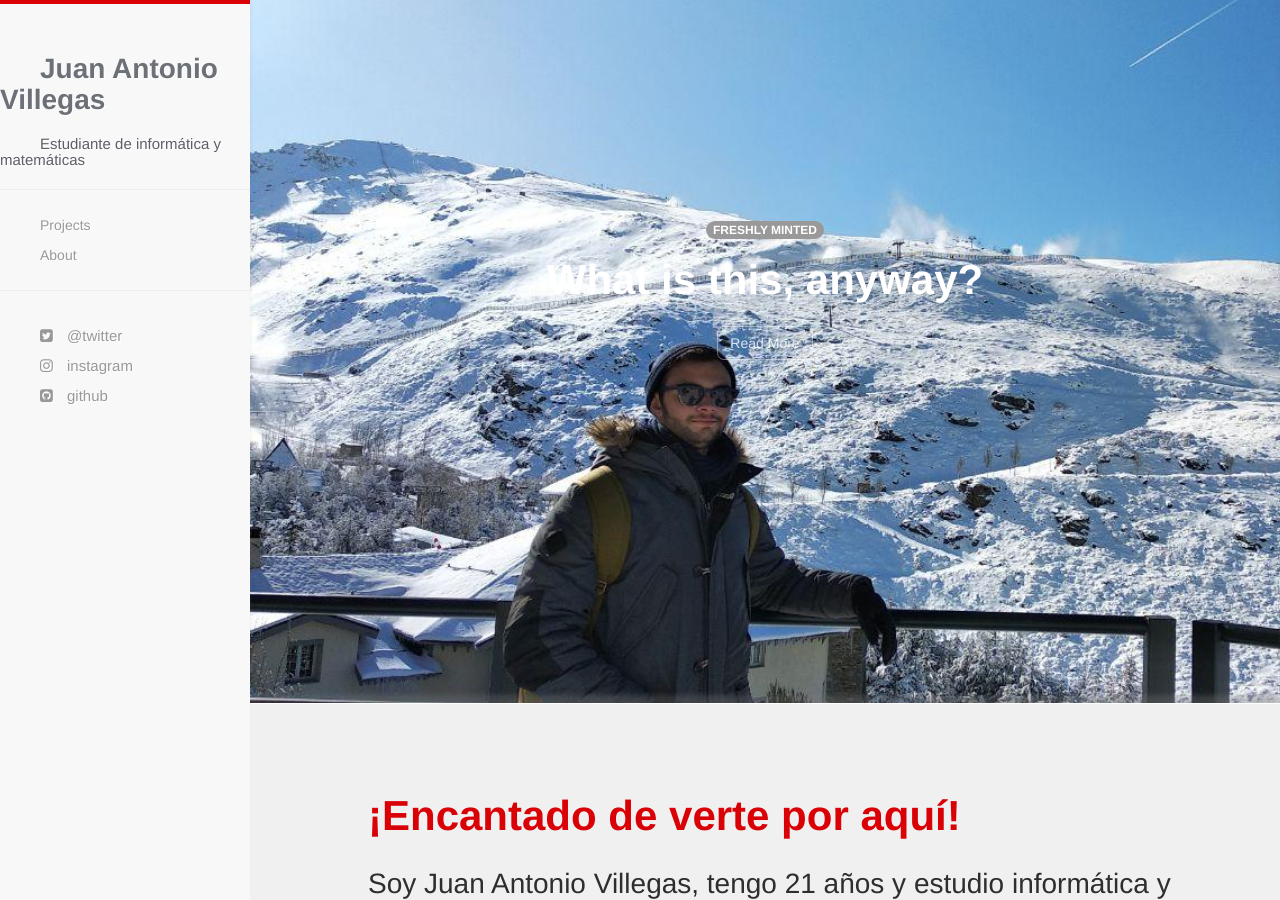
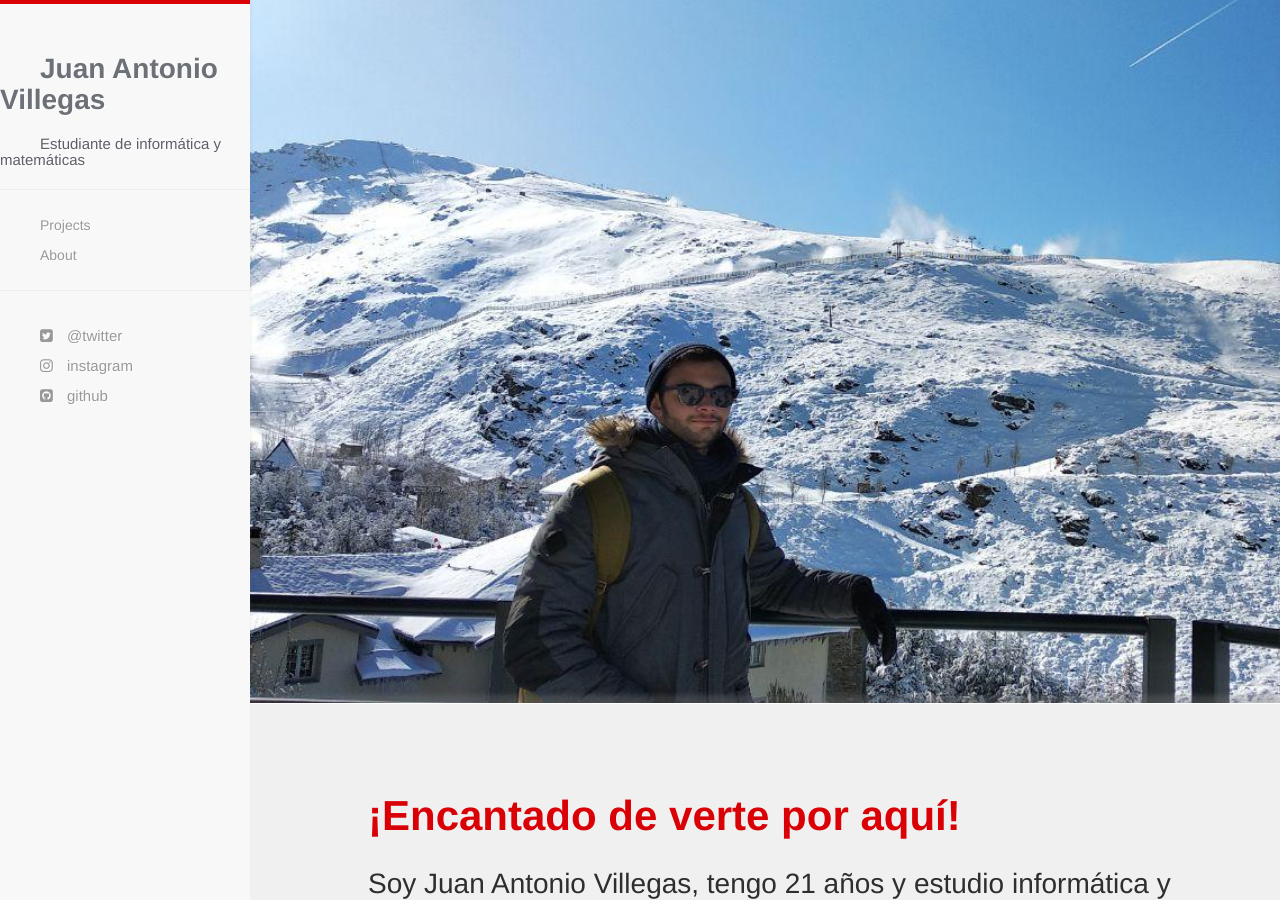
Before and after one commit to JAntonioVR/jantoniovr.github.io, a Jekyll site: the page built from index.html, in a window 1280 px wide and 900 px high. Built offline with Jekyll 4.4.1, drawn with Linux system fonts in a browser that asks for light colours; nearby versions of some CDN libraries; some of the changed text lies outside the part shown.

Commit message:
Cambios en la página principal

```diff
--- a/_includes/navigation.html
+++ b/_includes/navigation.html
@@ -13,8 +13,8 @@
       <ul class="nav navbar-nav">
       <li><a href="{{ site.baseurl }}/list.html">List</a></li>
       <li><a href="{{ site.baseurl }}/links.html">Links</a></li>
-      <li><a href="{{ site.baseurl }}/projects.html">Projects</a></li>
-      <li><a href="{{ site.baseurl }}/about.html">About</a></li>
+      <li><a href="{{ site.baseurl }}/projects.html">Proyectos</a></li>
+      <li><a href="{{ site.baseurl }}/about.html">Sobre mí</a></li>
       </ul>
     </div><!--/.nav-collapse -->
   </div>
--- a/_includes/showcase.html
+++ b/_includes/showcase.html
@@ -3,10 +3,5 @@
     .showcase-wrapper {background-image: url("{{ site.baseurl }}/images/showcase.jpg");}
     </style>
     <div class="showcase-wrapper sticky">
-      <div class="showcase-text">
-          {% for post in site.posts limit: 1 %}
-          <span class="badge lazy"><smaller>FRESHLY MINTED</smaller></span><br>{{ post.title }}<br><a href="{{ site.baseurl }}{{ post.url }}"><button type="button" class="btn btn-default showcase-button">Read More</button></a>
-          {% endfor %}
-      </div>
     </div>
     <div class="container">
--- a/index.html
+++ b/index.html
@@ -3,7 +3,7 @@
 ---
 {% include showcase.html %}
 {% include greeting.html %}
-
+<!--
 {% if site.posts != empty %}
 <div class="recent-posts">
   <h1>Recent Posts</h1>
@@ -37,3 +37,4 @@
   </ul>
 </div>
 {% endif %}
+-->
--- a/projects.html
+++ b/projects.html
@@ -1,5 +1,5 @@
 ---
-title: Proyectos
+title: Projects
 ---
   <div class="container">
   </div>
```
Also changed, not shown: 8 other files.
